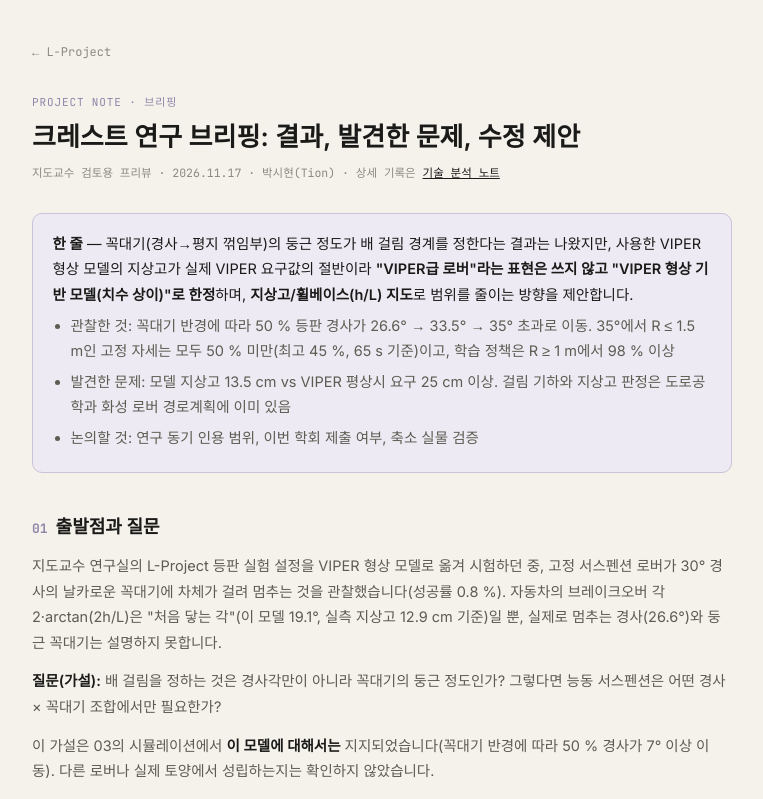
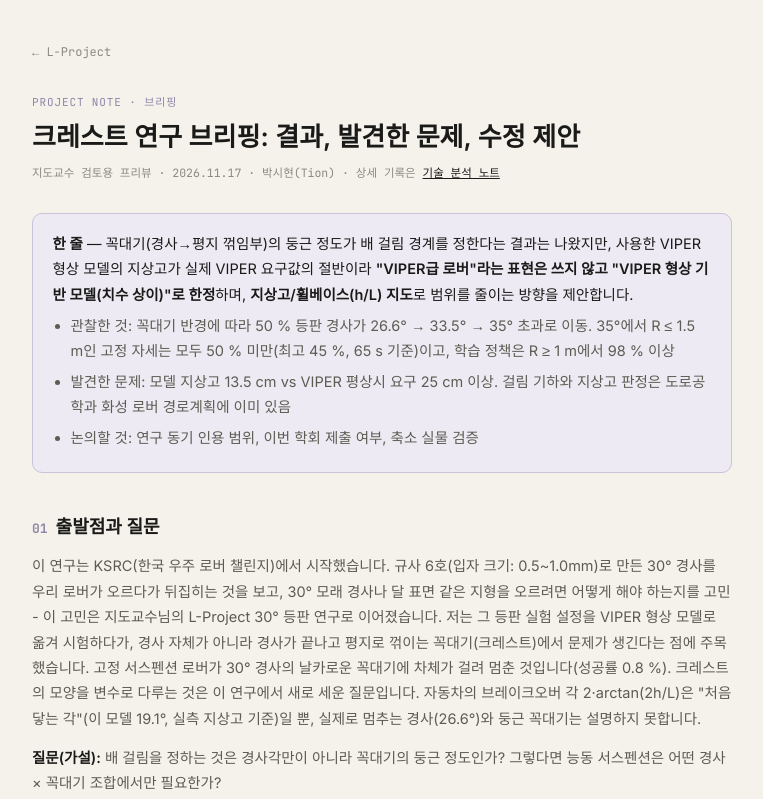
Before and after one commit to tion-source/tion-source.github.io, a plain HTML site: page crest-briefing.html in a window 1280 px wide. Shown: the top 799 px of the page, without its empty margins (258-1021 px from the left). Drawn offline with Linux system fonts and the light colour scheme.

Commit message:
briefing: starting point paragraph (KSRC -> L-Project -> crest), text by Tion
Co-Authored-By: Claude Opus 5.5 <noreply@anthropic.com>
Claude-Session: https://claude.ai/code/session_01QmcofTmHzCaGBM6kLiAEu1

```diff
--- a/crest-briefing.html
+++ b/crest-briefing.html
@@ -91,7 +91,7 @@
   </div>
 
   <h2><span class="no">01</span>출발점과 질문</h2>
-  <p>지도교수 연구실의 L-Project 등판 실험 설정을 VIPER 형상 모델로 옮겨 시험하던 중, 고정 서스펜션 로버가 30° 경사의 날카로운 꼭대기에 차체가 걸려 멈추는 것을 관찰했습니다(성공률 0.8 %). 자동차의 브레이크오버 각 2·arctan(2h/L)은 "처음 닿는 각"(이 모델 19.1°, 실측 지상고 12.9 cm 기준)일 뿐, 실제로 멈추는 경사(26.6°)와 둥근 꼭대기는 설명하지 못합니다.</p>
+  <p>이 연구는 KSRC(한국 우주 로버 챌린지)에서 시작했습니다. 규사 6호(입자 크기: 0.5~1.0mm)로 만든 30° 경사를 우리 로버가 오르다가 뒤집히는 것을 보고, 30° 모래 경사나 달 표면 같은 지형을 오르려면 어떻게 해야 하는지를 고민 - 이 고민은 지도교수님의 L-Project 30° 등판 연구로 이어졌습니다. 저는 그 등판 실험 설정을 VIPER 형상 모델로 옮겨 시험하다가, 경사 자체가 아니라 경사가 끝나고 평지로 꺾이는 꼭대기(크레스트)에서 문제가 생긴다는 점에 주목했습니다. 고정 서스펜션 로버가 30° 경사의 날카로운 꼭대기에 차체가 걸려 멈춘 것입니다(성공률 0.8 %). 크레스트의 모양을 변수로 다루는 것은 이 연구에서 새로 세운 질문입니다. 자동차의 브레이크오버 각 2·arctan(2h/L)은 "처음 닿는 각"(이 모델 19.1°, 실측 지상고 기준)일 뿐, 실제로 멈추는 경사(26.6°)와 둥근 꼭대기는 설명하지 못합니다.</p>
   <p><strong>질문(가설):</strong> 배 걸림을 정하는 것은 경사각만이 아니라 꼭대기의 둥근 정도인가? 그렇다면 능동 서스펜션은 어떤 경사 × 꼭대기 조합에서만 필요한가?</p>
   <p>이 가설은 03의 시뮬레이션에서 <strong>이 모델에 대해서는</strong> 지지되었습니다(꼭대기 반경에 따라 50 % 경사가 7° 이상 이동). 다른 로버나 실제 토양에서 성립하는지는 확인하지 않았습니다.</p>
   <figure>
```
